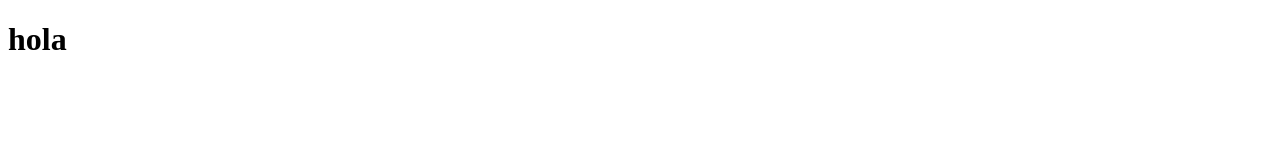
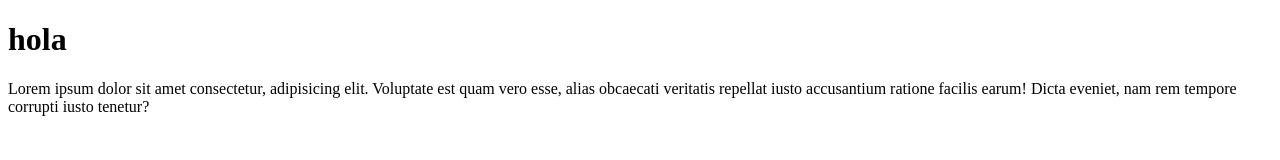
Before and after one commit to Otoniel2514/Prueba_Ramas_PW, a plain HTML site: page index.html in a window 1280 px wide. Drawn offline with Linux system fonts and the light colour scheme.

Commit message:
Add:_conflicto

```diff
--- a/index.html
+++ b/index.html
@@ -10,5 +10,9 @@
     <div class="titulo">
         <h1> hola</h1>
     </div>
+    <div class="parrafo">
+        <p>Lorem ipsum dolor sit amet consectetur, adipisicing elit. Voluptate est quam vero esse, alias obcaecati veritatis repellat iusto accusantium ratione facilis earum! Dicta eveniet, nam rem tempore corrupti iusto tenetur?
+        </p>
+    </div>
 </body>
 </html>
```
